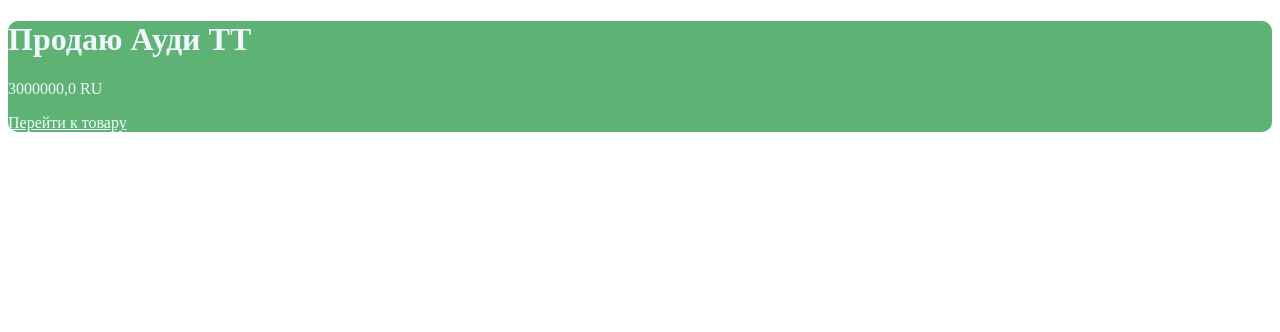
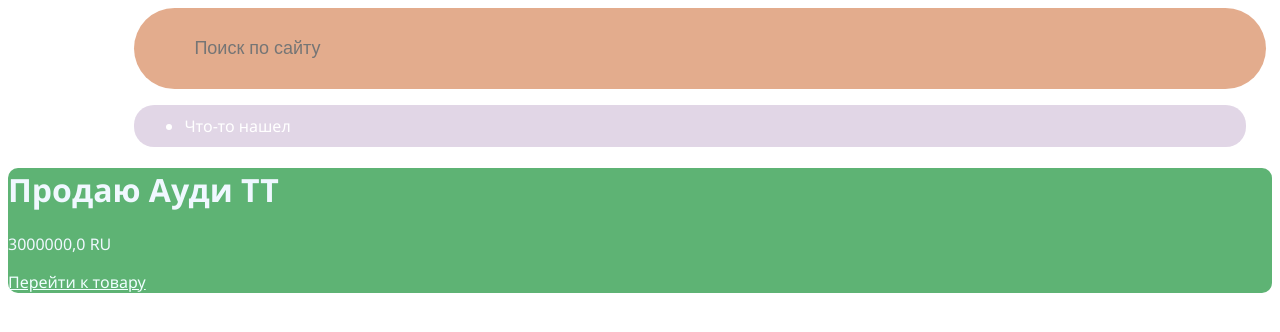
Before and after one commit to happyhippy78/DjangoProject1, a Django app: page /category/2 in a window 1280 px wide. Shown: the top 332 px of the page. Run offline with Django 5.2, Linux system fonts and the light colour scheme; data comes from the database, SQL or seed files in the repository; both versions use the stored data as it was after the commit.

Commit message:
upgrade our TestProject, appKey

```diff
--- /dev/null
+++ b/TestProject/appKey/static/appKey/css/style.css
@@ -0,0 +1,33 @@
+body{
+    font-family: 'Segoe UI', Tahoma, Geneva, Verdana, sans-serif;
+
+}
+.search-input {
+    border-radius: 60px;
+    border: none;
+    background-color: #d7865aaf;
+    width: 100%;
+    padding: 30px 60px;
+    font-size: 18px;
+    outline: none;
+    color: azure;
+}
+.search {
+    width: 80%;
+    margin: 0 auto;
+}
+.search ul{
+    width: 100%;
+    background-color: #d3c4dbaf;
+    padding: 0 50px;
+    border-radius: 20px;
+    color: #fff;
+}
+.search ul li a{
+    color: #fff;
+    text-decoration: none;
+
+}
+.search ul li{
+    padding: 10px 0;
+}
--- a/TestProject/appKey/templates/appKey/base.html
+++ b/TestProject/appKey/templates/appKey/base.html
@@ -4,9 +4,23 @@
 <head>
     <meta charset="UTF-8">
     <meta name="viewport" content="width=device-width, initial-scale=1.0">
+    <link rel="stylesheet" href="{% static 'appKey/css/style.css' %}">
     <title>{% block title %}{% endblock %}</title>
 </head>
 <body>
+    <section class="search">
+        {% csrf_token %}
+        <input type="text" placeholder="Поиск по сайту" class="search-input">
+        <div>
+            <ul>
+                <li>
+                    <a href="">Что-то нашел</a>
+                </li>
+            </ul>
+        </div>
+    </section>
     {% block content %}{% endblock %}
+    <script src="https://code.jquery.com/jquery-3.7.1.min.js"></script>
+    <script src="{% static 'appKey/js/scripts.js' %}"></script>
 </body>
 </html>
--- a/TestProject/appKey/urls.py
+++ b/TestProject/appKey/urls.py
@@ -6,4 +6,5 @@
     path('', views.CategorysPage.as_view(), name="urlCategorys"),
     path('category/<int:id>', views.ProductPage.as_view(), name="urlProduct"),
     path('full-product/<int:id>', views.FullProductPage.as_view(), name="urlFullProduct"),
+    path('search', views.Search.as_view(), name="urlSearch")
 ]
--- a/TestProject/appKey/views.py
+++ b/TestProject/appKey/views.py
@@ -66,3 +66,13 @@
             return render(request, 'appKey/home/full-product.html', data)
         else:
             return redirect('urlProduct')
+
+class Search(View):
+    def post (self, request):
+        name_search = request.POST['search']
+        product = list(Product.objects.filter(title__iregex=name_search).values('title', 'id'))
+        sub_category = list(Subcategory.objects.filter(title__iregex=name_search).values('title', 'id'))
+        return JsonResponse({
+            'status': 'ok',
+            'product': product + sub_category
+        })
```
Also changed, not shown: TestProject/appKey/static/appKey/js/scripts.js (added, +35 -0 lines), TestProject/db.sqlite3.
